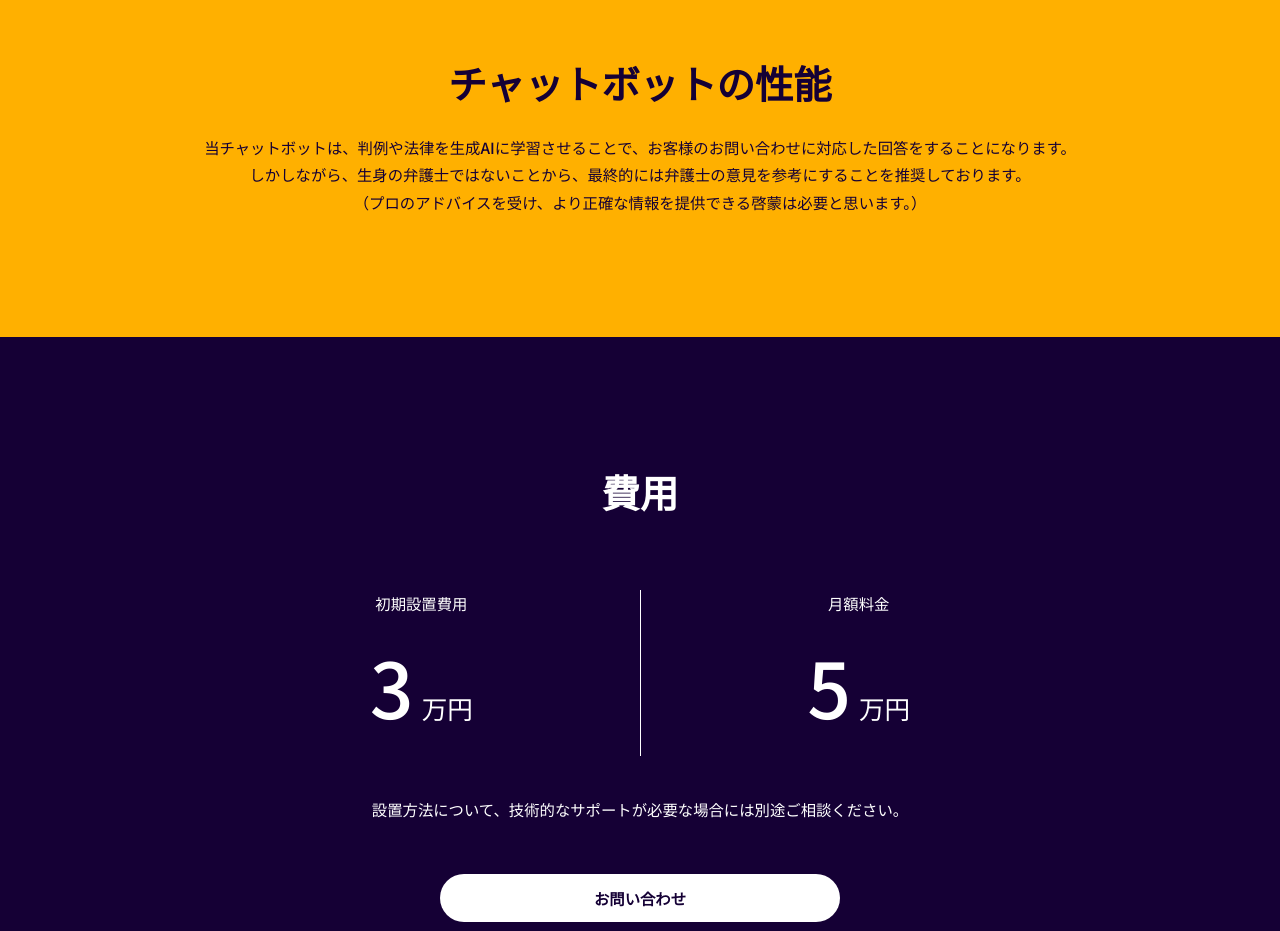
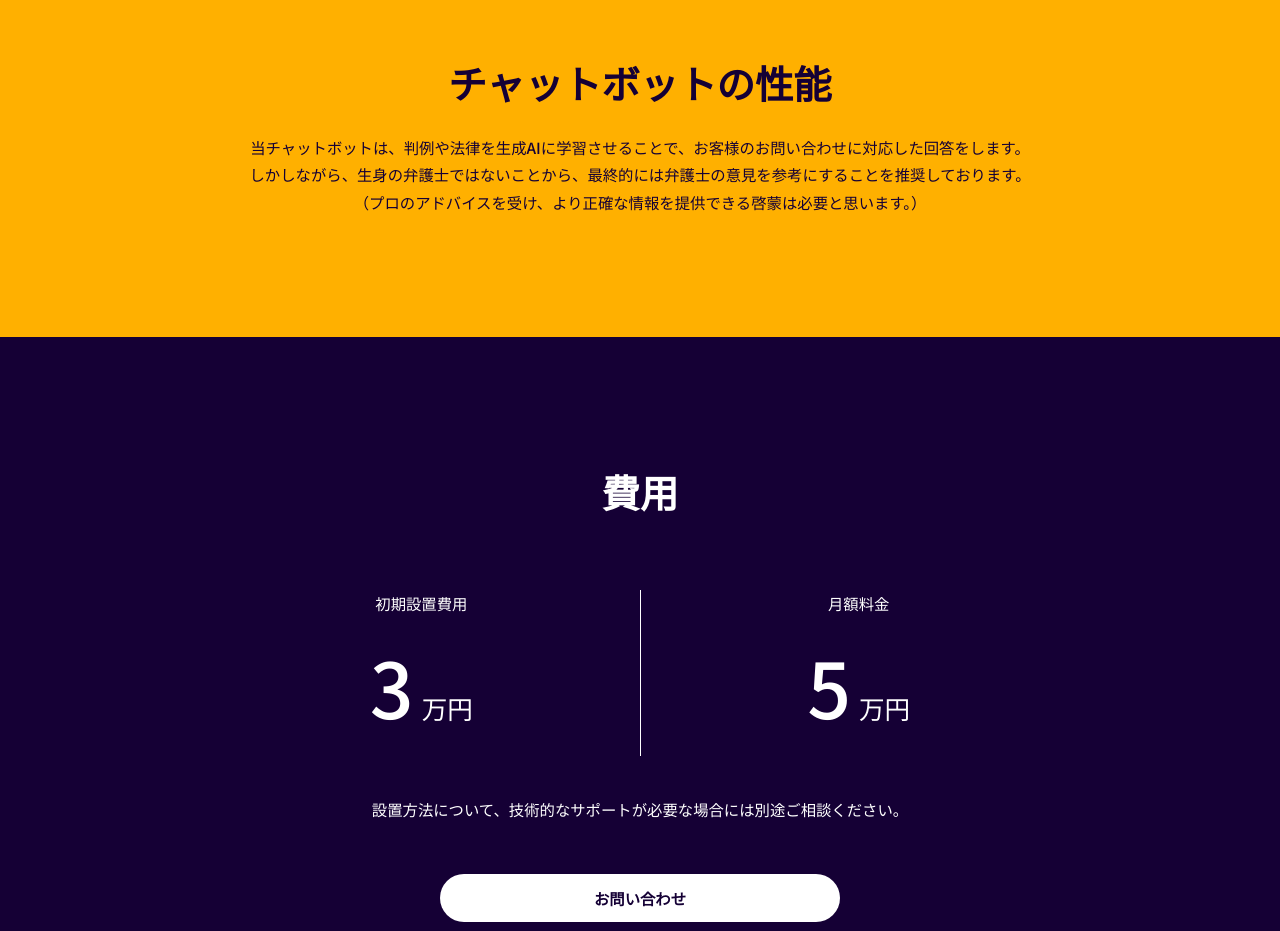
Before and after one commit to kosukeTerada/legabot-static, a plain HTML site: page index.html in a window 1280 px wide. Shown: the part 3380-4311 px from the top of the page. Drawn offline with Linux system fonts and the light colour scheme; a script that the page names is missing.

Commit message:
文言修正

```diff
--- a/index.html
+++ b/index.html
@@ -97,7 +97,7 @@
             <div class="inner">
                 <div class="sec-header">
                     <h2 class="ttl">チャットボットの性能</h2>
-                    <p class="lead">当チャットボットは、判例や法律を生成AIに学習させることで、お客様のお問い合わせに対応した回答をすることになります。 <br>
+                    <p class="lead">当チャットボットは、判例や法律を生成AIに学習させることで、お客様のお問い合わせに対応した回答をします。<br>
                         しかしながら、生身の弁護士ではないことから、最終的には弁護士の意見を参考にすることを推奨しております。<br>
                         （プロのアドバイスを受け、より正確な情報を提供できる啓蒙は必要と思います。）</p>
                 </div>
```
